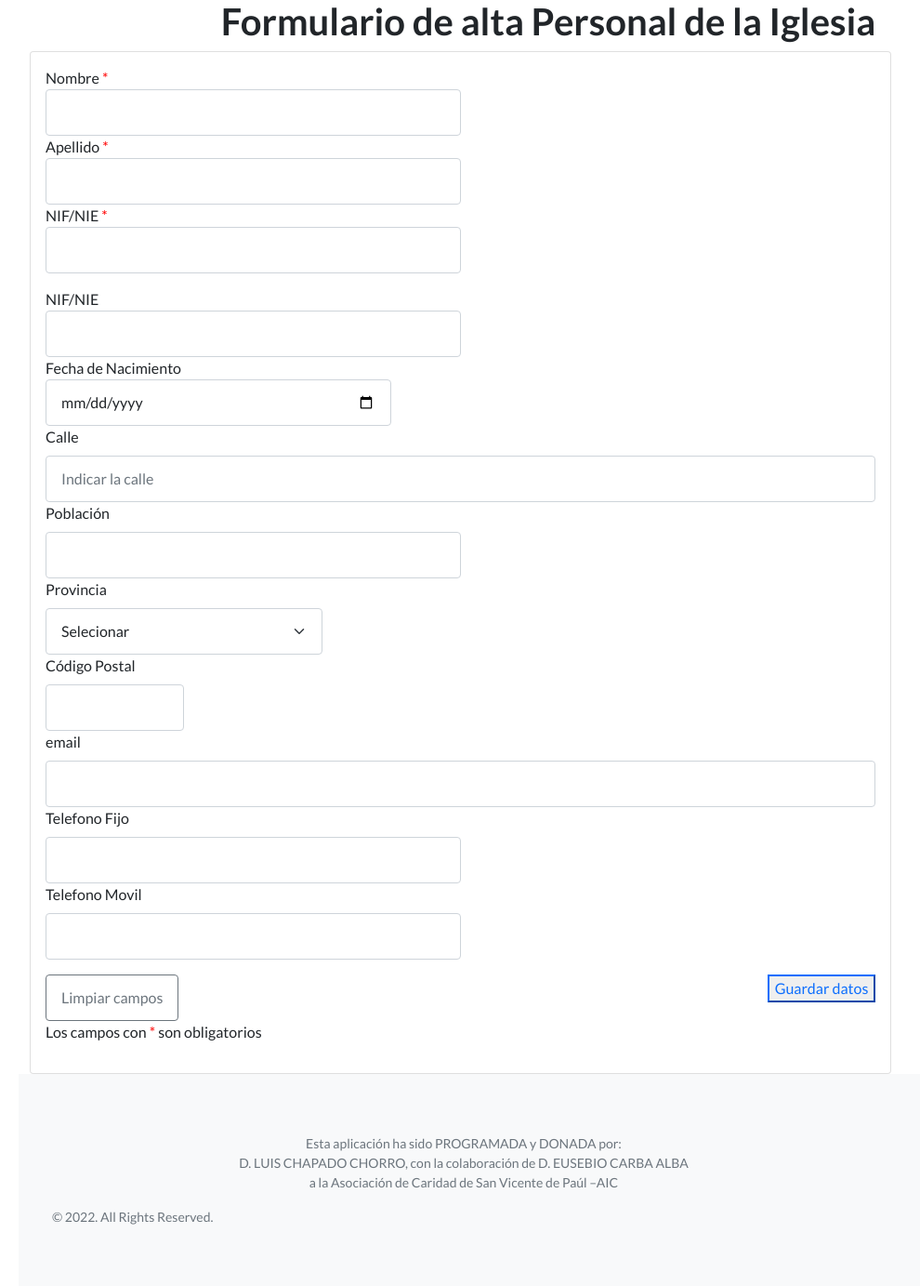
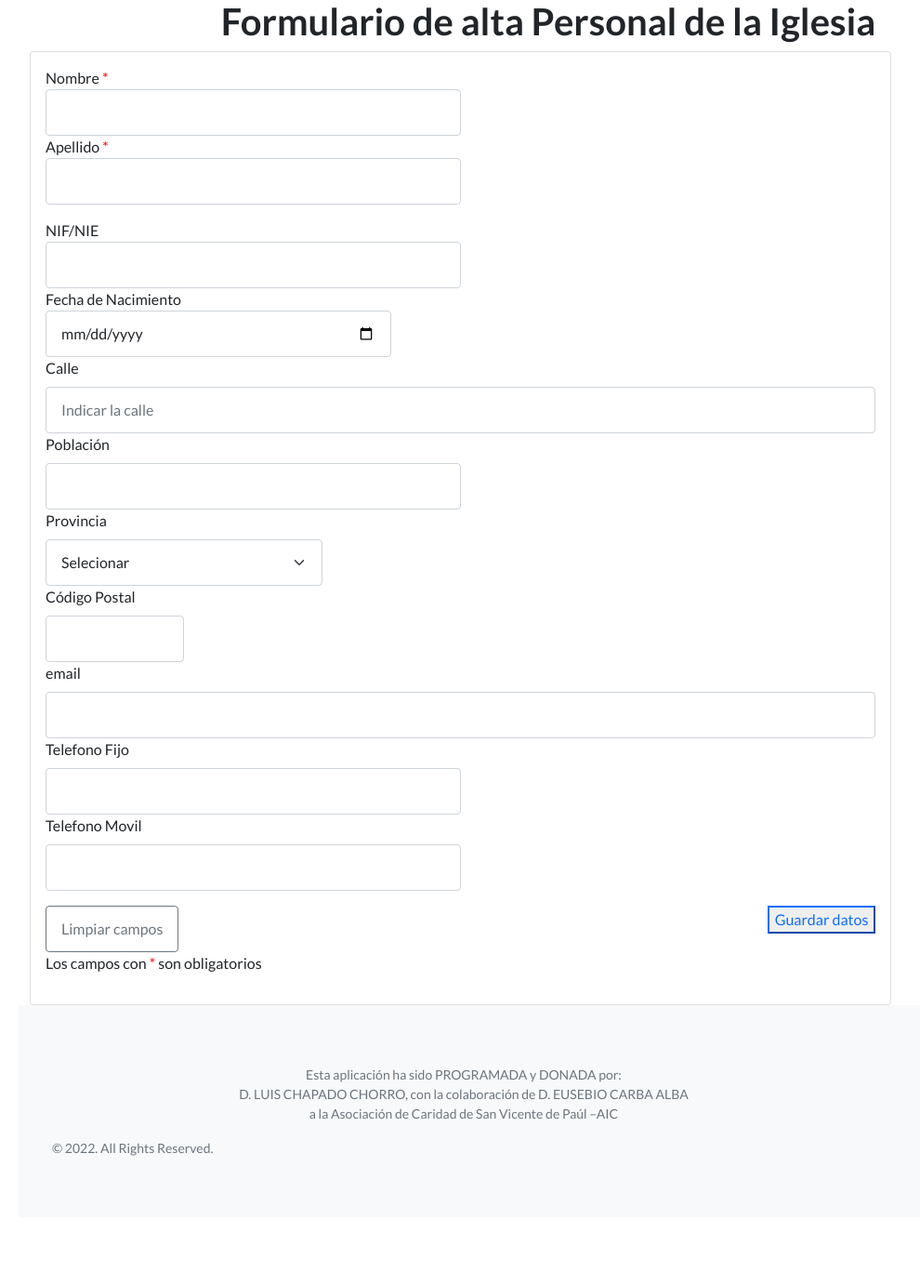
Before and after one commit to luissian/AIC_Espana, a Django app: template aicespana/templates/aicespana/altaPersonalIglesia.html in a window 1280 px wide. Shown: the part 285-1668 px from the top of the page at 93% size, without its empty margins (50-1040 px from the left). After the commit the page ends 1528 px from the top, so only its background shows below. Run offline with Django 3.2, Linux system fonts and the light colour scheme; the template is opened without the code that fills it, so the values that code supplies are empty; some libraries are stand-ins or nearby versions.

Commit message:
fix bugs

```diff
--- a/aicespana/templates/aicespana/altaPersonalIglesia.html
+++ b/aicespana/templates/aicespana/altaPersonalIglesia.html
@@ -61,10 +61,6 @@
 		                            <label for="apellido"  class="control-label">Apellido</label>
 		                            <input type="text" required class="form-control" id="apellido" name='apellido'>
 		                        </div>
-		                        <div class="col-md-6">
-		                            <label for="nif"  class="control-label">NIF/NIE</label>
-		                            <input type="text" class="form-control" id="nif" name='nif'>
-		                        </div>
 							</div>
 							<div class="form-group">
 								<div class="col-md-6">
```
